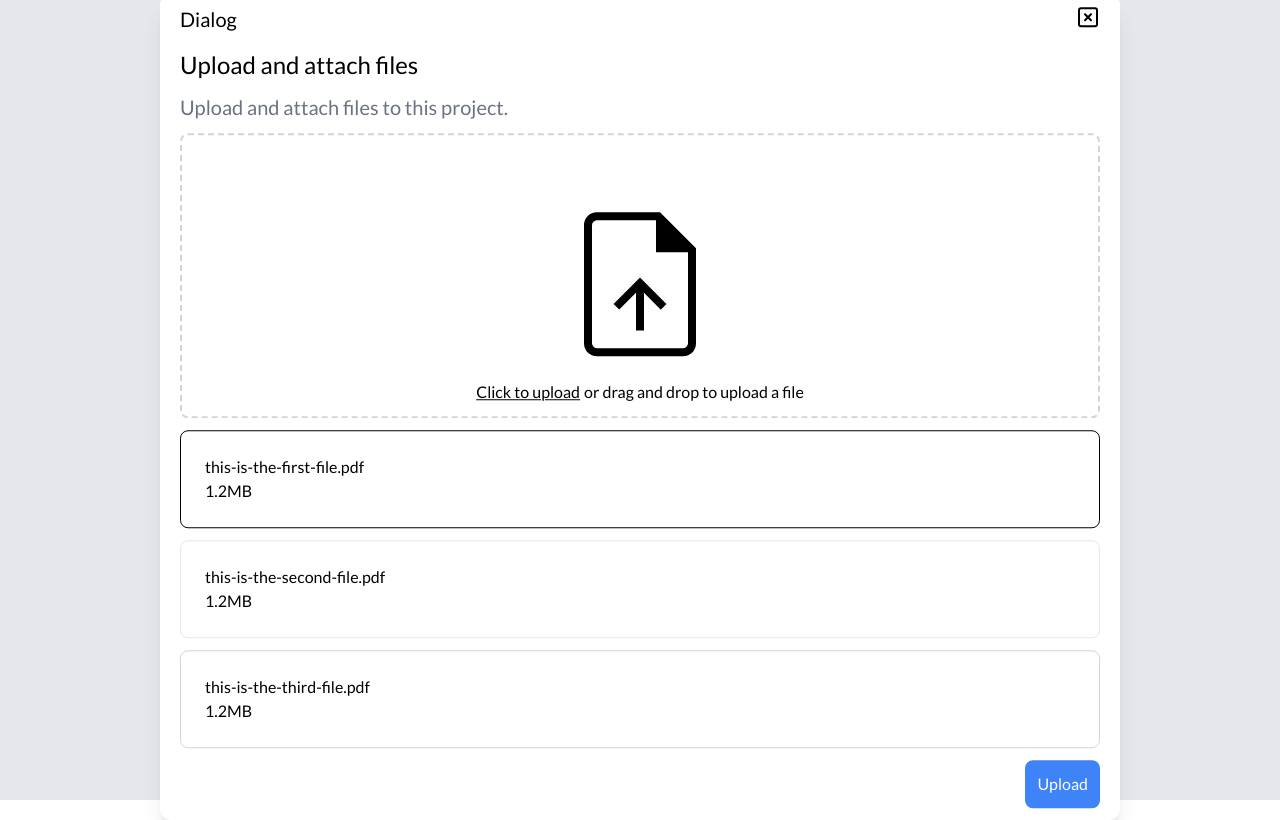
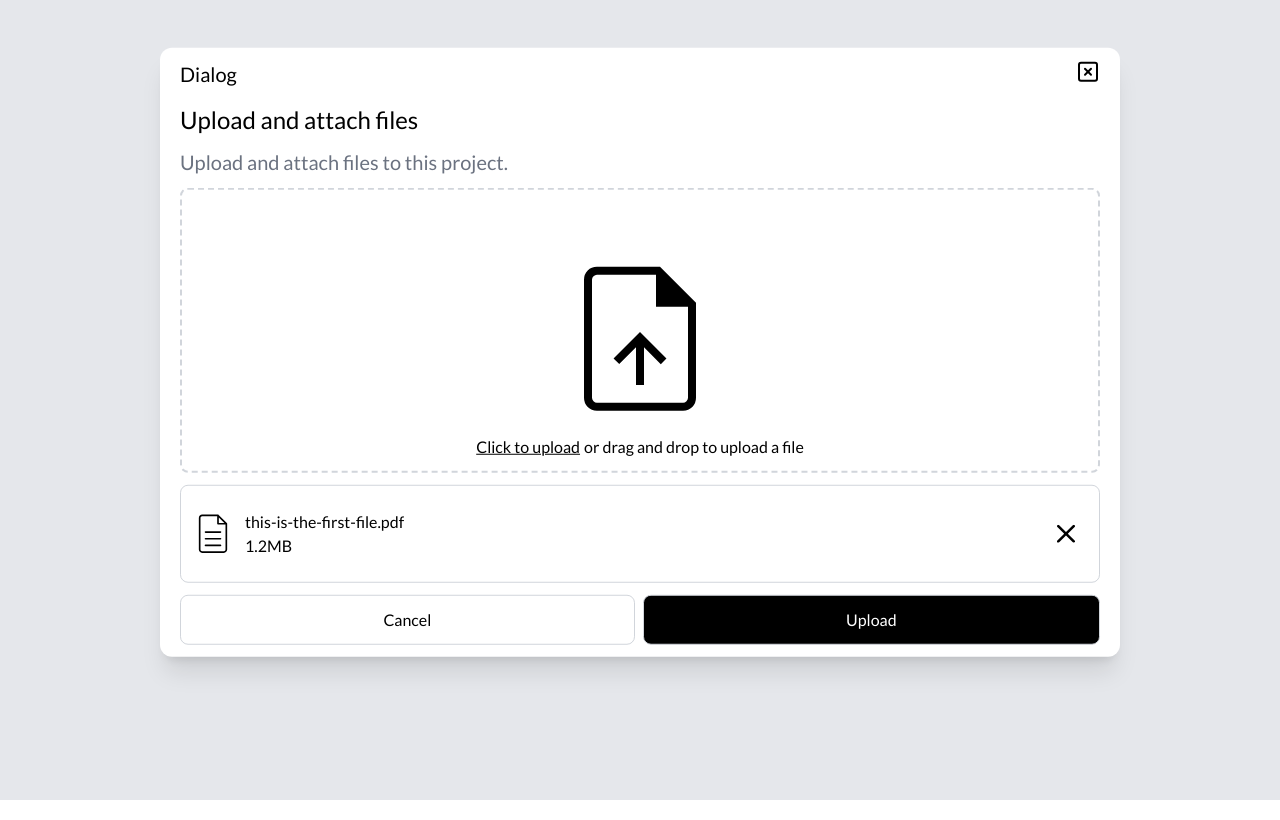
Before and after one commit to Team-Wilhelm/document-distiller, an Angular app in the folder DocumentDistiller/: page /file-upload in a window 1280 px wide. Built offline with nearby package versions, Linux system fonts and the light colour scheme.

Commit message:
file row component

```diff
--- /dev/null
+++ b/DocumentDistiller/src/app/file-upload-page/file-row/file-row.component.html
@@ -0,0 +1,24 @@
+<div class="flex p-3 rounded-lg border-solid border-gray-300 border-[1px] justify-between items-center">
+  <div class="flex items-center">
+    <i>
+      <svg height="40px" width="40px" id="Layer_1" viewBox="0 0 48 48"
+           xml:space="preserve" xmlns="http://www.w3.org/2000/svg">
+      <path clip-rule="evenodd"
+            d="M37,47H11c-2.209,0-4-1.791-4-4V5c0-2.209,1.791-4,4-4h18.973  c0.002,0,0.005,0,0.007,0h0.02H30c0.32,0,0.593,0.161,0.776,0.395l9.829,9.829C40.84,11.407,41,11.68,41,12l0,0v0.021  c0,0.002,0,0.003,0,0.005V43C41,45.209,39.209,47,37,47z M31,4.381V11h6.619L31,4.381z M39,13h-9c-0.553,0-1-0.448-1-1V3H11  C9.896,3,9,3.896,9,5v38c0,1.104,0.896,2,2,2h26c1.104,0,2-0.896,2-2V13z M33,39H15c-0.553,0-1-0.447-1-1c0-0.552,0.447-1,1-1h18  c0.553,0,1,0.448,1,1C34,38.553,33.553,39,33,39z M33,31H15c-0.553,0-1-0.447-1-1c0-0.552,0.447-1,1-1h18c0.553,0,1,0.448,1,1  C34,30.553,33.553,31,33,31z M33,23H15c-0.553,0-1-0.447-1-1c0-0.552,0.447-1,1-1h18c0.553,0,1,0.448,1,1C34,22.553,33.553,23,33,23  z"
+            fill-rule="evenodd"/>
+    </svg>
+    </i>
+    <div class="flex flex-col p-3">
+      <p>this-is-the-first-file.pdf</p>
+      <p>1.2MB</p>
+      <p></p>
+    </div>
+  </div>
+  <button (click)="deleteFile($event)" class="pr-3">
+    <svg xmlns="http://www.w3.org/2000/svg" width="18" height="18" viewBox="0 0 14 14">
+      <path fill="currentColor" fill-rule="evenodd"
+            d="M1.707.293A1 1 0 0 0 .293 1.707L5.586 7L.293 12.293a1 1 0 1 0 1.414 1.414L7 8.414l5.293 5.293a1 1 0 0 0 1.414-1.414L8.414 7l5.293-5.293A1 1 0 0 0 12.293.293L7 5.586z"
+            clip-rule="evenodd"/>
+    </svg>
+  </button>
+</div>
--- /dev/null
+++ b/DocumentDistiller/src/app/file-upload-page/file-row/file-row.component.ts
@@ -0,0 +1,17 @@
+import { Component } from '@angular/core';
+
+@Component({
+  selector: 'app-file-row',
+  standalone: true,
+  imports: [],
+  templateUrl: './file-row.component.html',
+})
+export class FileRowComponent {
+
+  constructor() {
+  }
+
+  deleteFile(event: Event) {
+    console.log('delete file');
+  }
+}
--- a/DocumentDistiller/src/app/file-upload-page/file-upload-dialog/file-upload-dialog.ts
+++ b/DocumentDistiller/src/app/file-upload-page/file-upload-dialog/file-upload-dialog.ts
@@ -1,15 +1,18 @@
-import {Component} from "@angular/core";
+import {Component, EventEmitter, Output} from "@angular/core";
 import {DialogComponent} from "../../dialog/dialog.component";
+import {FileRowComponent} from "../file-row/file-row.component";
 
 @Component({
   selector: 'app-file-upload-dialog',
   standalone: true,
   imports: [
-    DialogComponent
+    DialogComponent,
+    FileRowComponent
   ],
   template: `
     <app-dialog [title]="'Upload File'" [minWidth]="'75vw'">
       <section class="flex flex-col gap-3">
+        <!-- File upload -->
         <h4 class="text-2xl">Upload and attach files</h4>
         <p class="text-xl text-gray-500">Upload and attach files to this project.</p>
         <label class="w-full p-3 border-2 border-dashed border-gray-300 rounded-lg cursor-pointer">
@@ -25,35 +28,14 @@ import {DialogComponent} from "../../dialog/dialog.component";
             </div>
           </div>
         </label>
-        <div class="flex p-3 rounded-lg border-solid border-black border-[1px]">
-          <i></i>
-          <div class="flex flex-col p-3">
-            <p>this-is-the-first-file.pdf</p>
-            <p>1.2MB</p>
-            <p></p>
-          </div>
-        </div>
 
-        <div class="flex p-3 rounded-lg border-solid bborder-gray-300 border-[1px]">
-          <i></i>
-          <div class="flex flex-col p-3">
-            <p>this-is-the-second-file.pdf</p>
-            <p>1.2MB</p>
-            <p></p>
-          </div>
-        </div>
+        <!-- File list -->
+        <app-file-row>
+        </app-file-row>
 
-        <div class="flex p-3 rounded-lg border-solid border-gray-300 border-[1px]">
-          <i></i>
-          <div class="flex flex-col p-3">
-            <p>this-is-the-third-file.pdf</p>
-            <p>1.2MB</p>
-            <p></p>
-          </div>
-        </div>
-
-        <div class="flex justify-end">
-          <button class="p-3 bg-blue-500 text-white rounded-lg">Upload</button>
+        <div class="flex gap-2">
+          <button class="p-3 flex-grow text-black rounded-lg border-solid border-gray-300 border-[1px]" (click)="closeDialogEmitter.emit()">Cancel</button>
+          <button class="p-3 flex-grow bg-black text-white rounded-lg border-solid border-gray-300 border-[1px]">Upload</button>
         </div>
       </section>
     </app-dialog>
@@ -61,6 +43,8 @@ import {DialogComponent} from "../../dialog/dialog.component";
 })
 
 export class FileUploadDialogComponent {
+  @Output() closeDialogEmitter = new EventEmitter<boolean>();
+
   constructor() {
   }
 }
--- a/DocumentDistiller/src/app/file-upload-page/file-upload-page.component.ts
+++ b/DocumentDistiller/src/app/file-upload-page/file-upload-page.component.ts
@@ -12,5 +12,4 @@ export class FileUploadPageComponent {
   handleFileInput(files: FileList) {
     this.fileToUpload = files.item(0);
   }
-
 }
```
